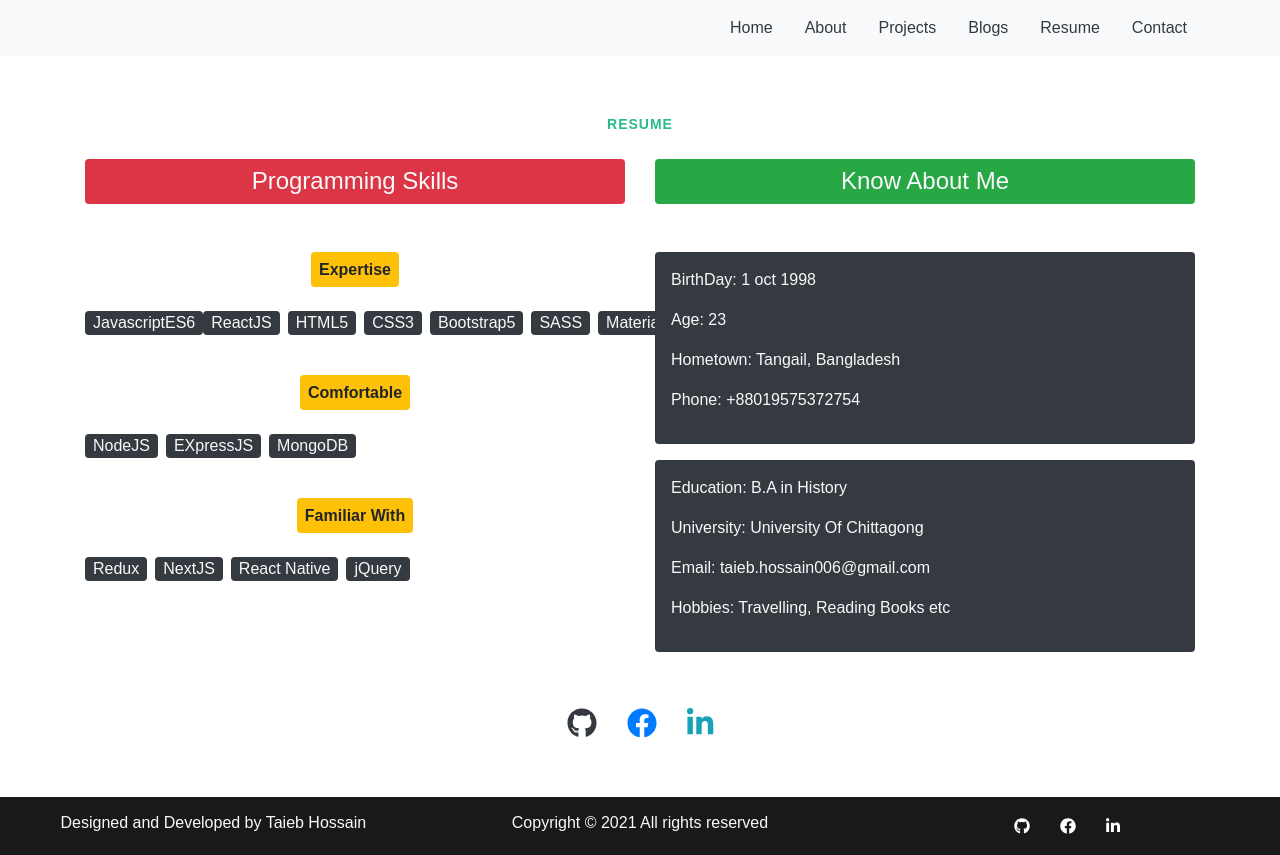
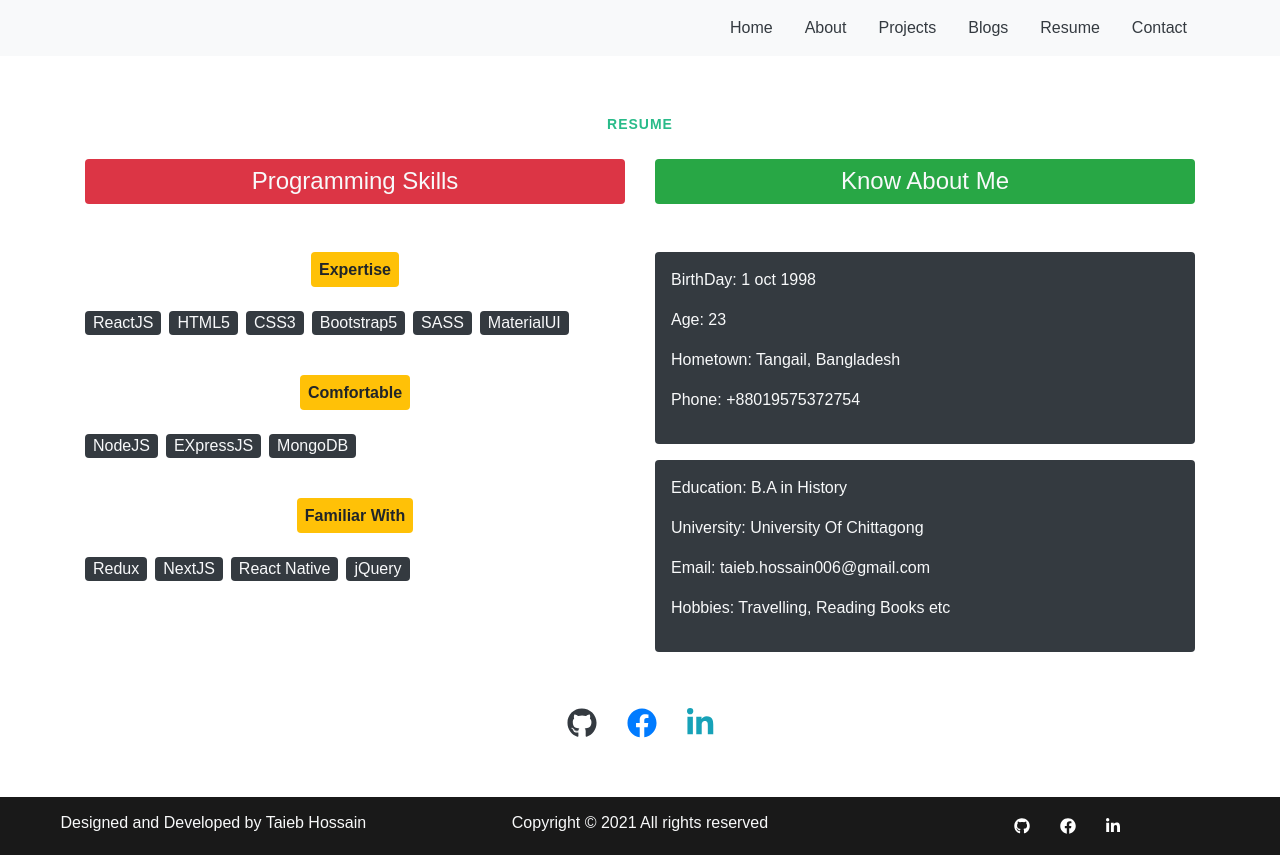
Before and after one commit to hossain909/my-portfolio, a React (Create React App) app: page /resume in a window 1280 px wide. Built offline with nearby package versions, Linux system fonts and the light colour scheme.

Commit message:
All Done

```diff
--- a/src/components/Resume/Resume.js
+++ b/src/components/Resume/Resume.js
@@ -13,7 +13,6 @@ const Resume = () => {
             <div>
               <h6 className="bg-warning d-inline-block font-weight-bold rounded p-2 mb-4 ">Expertise</h6>
               <div className="d-flex">
-                <p className="bg-dark text-light rounded px-2">JavascriptES6</p>
                 <p className="bg-dark text-light rounded px-2">ReactJS</p>
                 <p className="bg-dark text-light ml-2 rounded px-2">HTML5</p>
                 <p className="bg-dark text-light ml-2 rounded px-2">CSS3</p>
```
